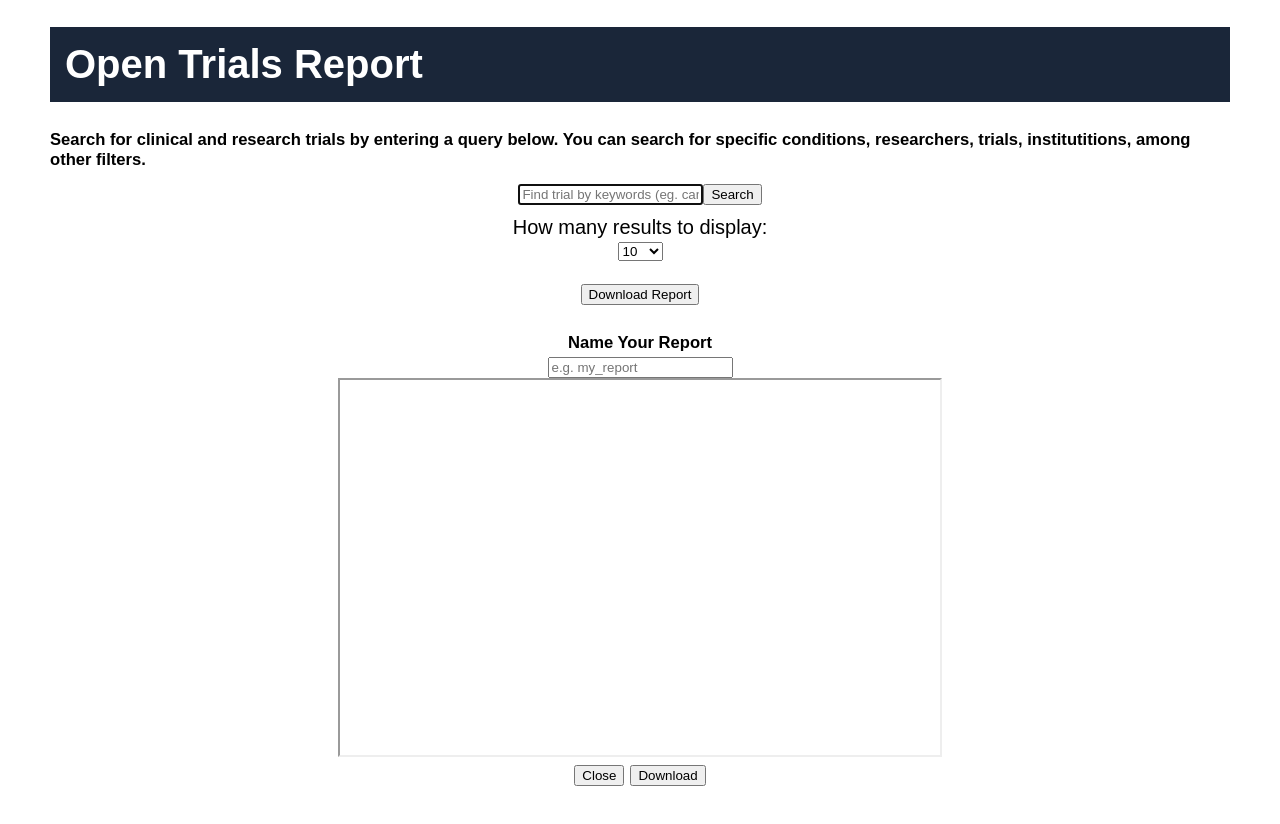
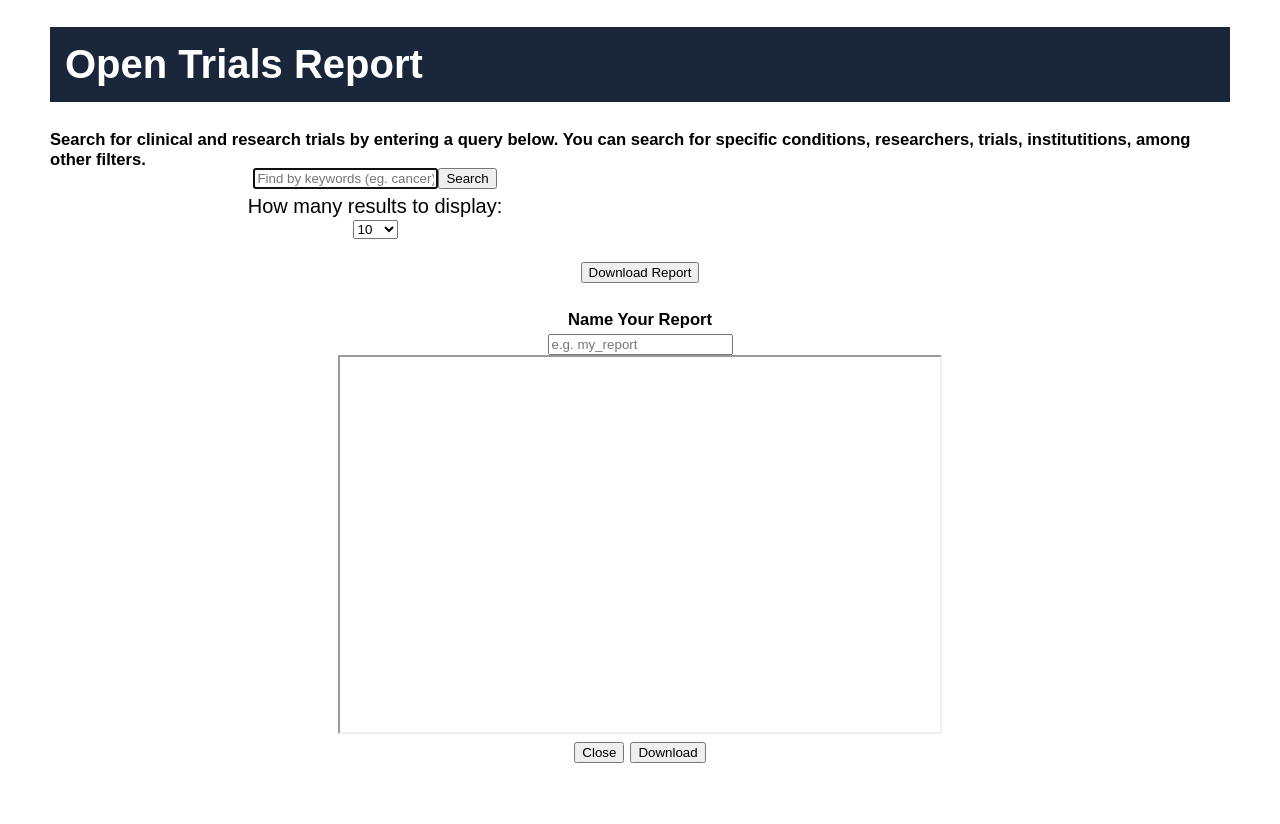
Before and after one commit to sagardesai90/open_trials_report, a React (Create React App) app: page / in a window 1280 px wide. Shown: the top 824 px of the page. Built offline with nearby package versions, Linux system fonts and the light colour scheme; a web font is replaced by a local one; what pdfmake would draw is missing.

Commit message:
new searchBar design in the works

```diff
--- a/src/pages/homePage.css
+++ b/src/pages/homePage.css
@@ -41,3 +41,18 @@ p {
 .modal-footer {
     margin-bottom: 5%;
 }
+
+.search-card {
+    width: 90%;
+
+    /* // tablet */
+    @media screen and (min-width: 768px) {
+    width: 650px;
+    }
+}
+
+.mdl-textfield {
+    margin: auto;
+    /* padding: 10px; */
+    width: 100%;
+}
```
Also changed, not shown: src/pages/homePage.js.
